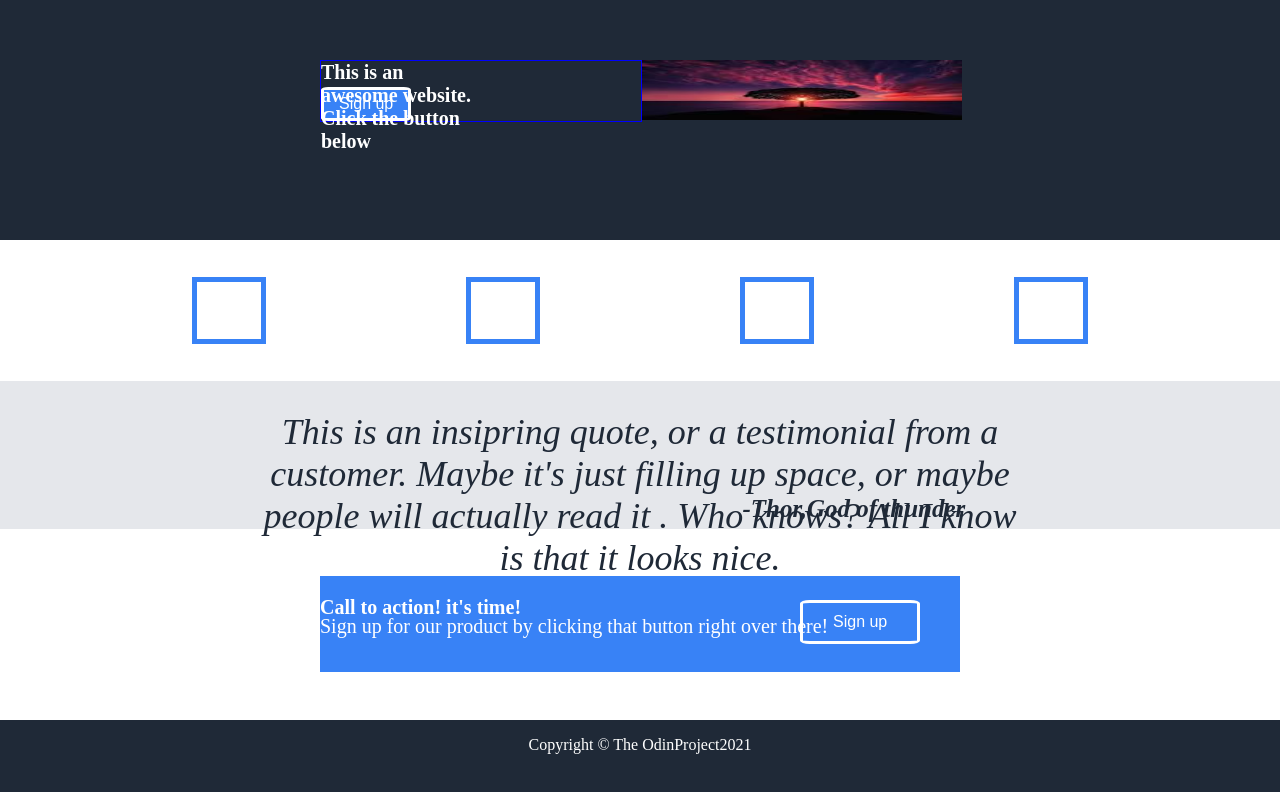
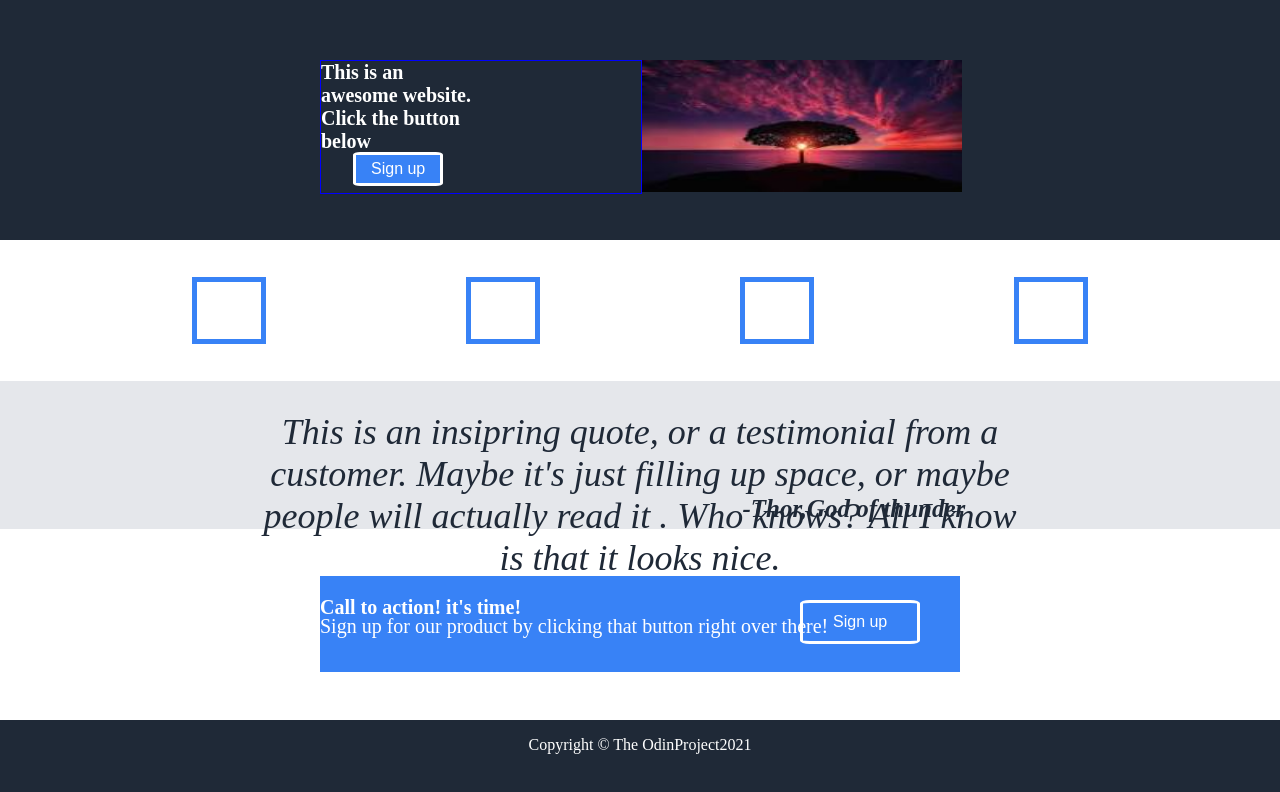
Before and after one commit to Andrtsit/ODINlandingpage, a plain HTML site: page index.html in a window 1280 px wide. Drawn offline with Linux system fonts and the light colour scheme.

Commit message:
typo mistake

```diff
--- a/styles.css
+++ b/styles.css
@@ -20,7 +20,7 @@ header{
 }
    .headerdiv1{
     background-color:#1F2937;
-    height: 25%;
+    height: 55%;
     width: 25%;
     float:left;
     position:relative;
@@ -30,7 +30,7 @@ header{
    }
    .headerdiv2{
     background-color: #E5E7EB;
-    height: 25%;
+    height: 55%;
     width: 25%;
     position:relative;
     top:25%;
@@ -123,9 +123,8 @@ footer {
             font-size: 16px;
             position:absolute;
             cursor: pointer;
-            bottom:0;
-            left:0;
-
+            left:10%;
+            bottom:5%;
 
     }
 
```
